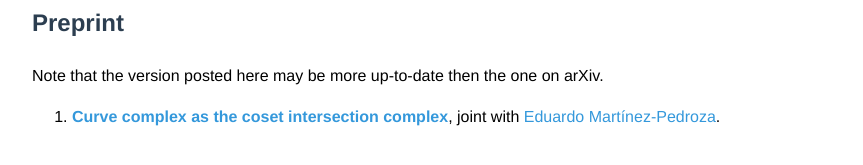
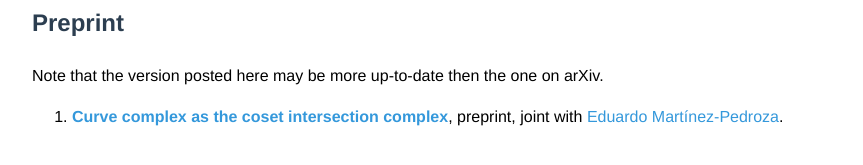
Before and after one commit to haoyang-he/haoyang-he.github.io, a Jekyll site: the page built from research.md, in a window 1280 px wide. Shown: the part 230-395 px from the top of the page, without its empty margins (208-1071 px from the left). Built offline with Jekyll 4.4.1, drawn with Linux system fonts in a browser that asks for light colours.

Commit message:
Update research.md

```diff
--- a/research.md
+++ b/research.md
@@ -9,4 +9,4 @@ title: Research
 
 Note that the version posted here may be more up-to-date then the one on arXiv.
 
-1. [**Curve complex as the coset intersection complex**](files/cc_as_cic.pdf), joint with [Eduardo Martínez-Pedroza](https://www.math.mun.ca/~emartinezped/).
+1. [**Curve complex as the coset intersection complex**](files/cc_as_cic.pdf), preprint, joint with [Eduardo Martínez-Pedroza](https://www.math.mun.ca/~emartinezped/).
```
